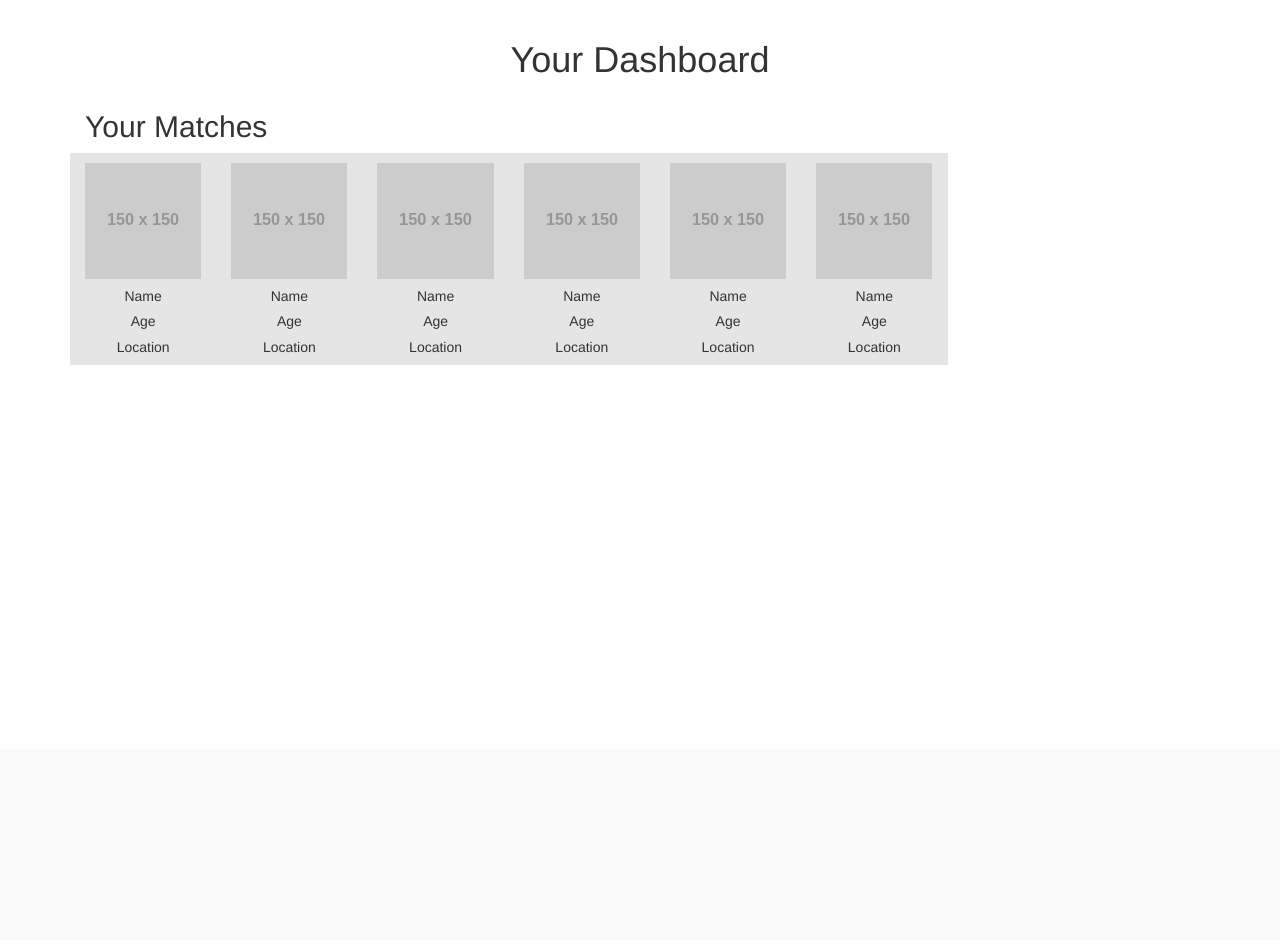
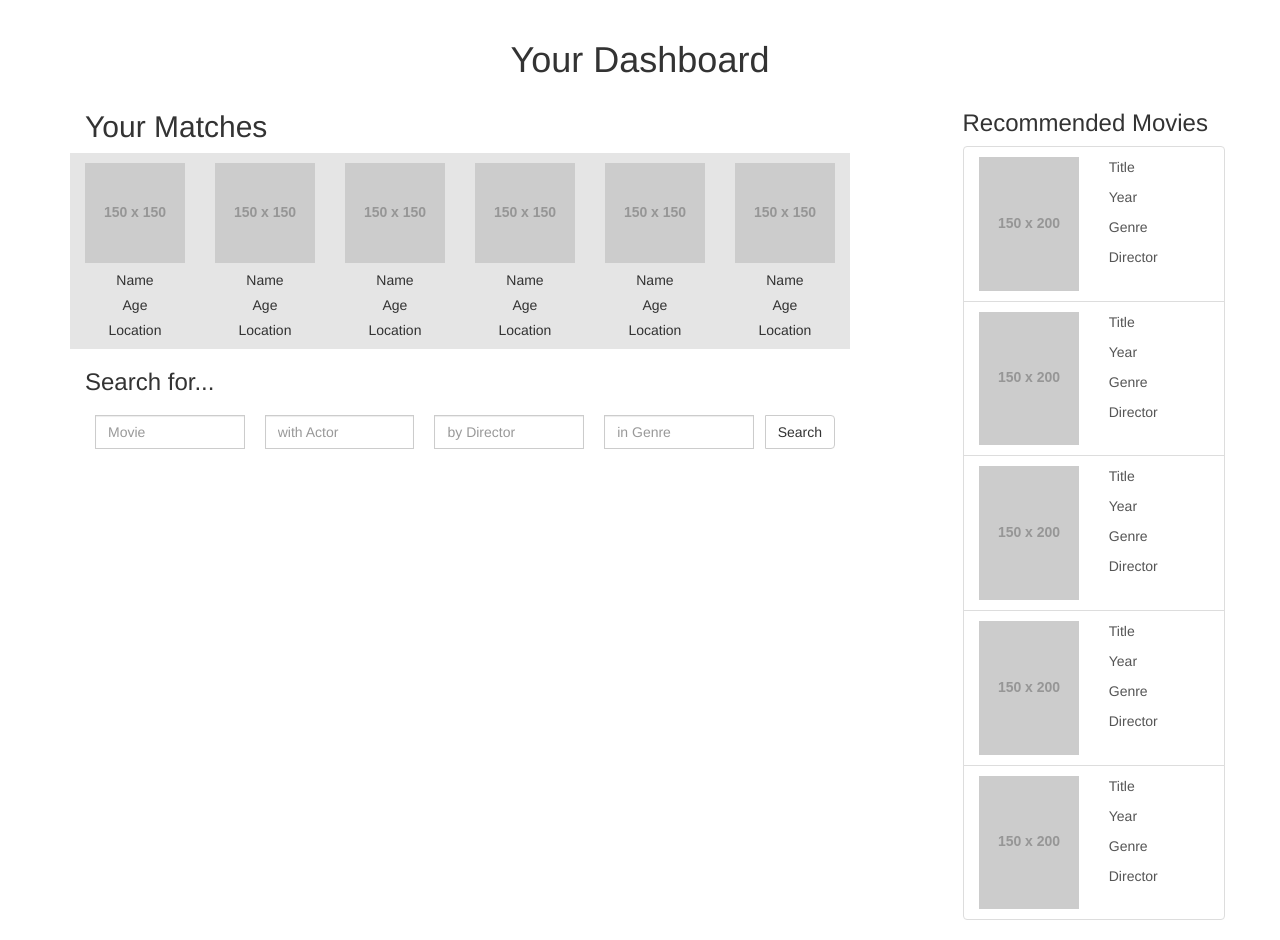
Before and after one commit to Crongz/Fildatify, a Flask app: page / in a window 1280 px wide. Shown: the part 51-991 px from the top of the page. Before the commit the page ends 416 px from the top, so only its background shows below. Run offline with Flask 2, Linux system fonts and the light colour scheme; grey boxes labelled with a size stand in for pictures from a placeholder-image service; some libraries are stand-ins or nearby versions.

Commit message:
dashboard

```diff
--- a/app/templates/home.html
+++ b/app/templates/home.html
@@ -15,7 +15,8 @@ h1 {
 
 <div class="container">
 	<div class="row">
-		<div class="col-md-9">
+		<div class="col-md-8">
+			<div>
 				<h2>Your Matches</h2>
 				<div class="row" id="match-container">
 					<div class="col-sm-2 match-col text-center">
@@ -56,7 +57,93 @@ h1 {
 					</div>
 				</div>
 				</div>
-		<div class="col-md-3">
+				<!--Search for movies-->
+					<h3>Search for...</h3>
+					<div class="input-group">
+			      <span><input type="text" class="form-control" placeholder="Movie" style="width: 22%; margin:10px"></span>
+						<span><input type="text" class="form-control" placeholder="with Actor" style="width: 22%; margin:10px"></span>
+						<span><input type="text" class="form-control" placeholder="by Director" style="width: 22%; margin:10px"></span>
+						<span><input type="text" class="form-control" placeholder="in Genre" style="width: 22%; margin:10px"></span>
+			      <span class="input-group-btn">
+			        <button class="btn btn-default" type="button">Search</button>
+			      </span>
+			    </div>
+				</div>
+		<div class="col-md-3 col-xs-offset-1" id="popular">
+			<h3>Recommended Movies</h3>
+			<div class="list-group">
+			  <a href="#" class="list-group-item">
+					<div class="row">
+					<div class="col-xs-6">
+						<img class="img-responsive" src="http://placehold.it/150x200"/>
+					</div>
+					<div class="col-xs-6">
+						<p>Title</p>
+						<p>Year</p>
+						<p>Genre</p>
+						<p>Director</p>
+					</div>
+					</div>
+				</a>
+
+				<a href="#" class="list-group-item">
+					<div class="row">
+					<div class="col-xs-6">
+						<img class="img-responsive" src="http://placehold.it/150x200"/>
+					</div>
+					<div class="col-xs-6">
+						<p>Title</p>
+						<p>Year</p>
+						<p>Genre</p>
+						<p>Director</p>
+					</div>
+					</div>
+				</a>
+
+				<a href="#" class="list-group-item">
+					<div class="row">
+					<div class="col-xs-6">
+						<img class="img-responsive" src="http://placehold.it/150x200"/>
+					</div>
+					<div class="col-xs-6">
+						<p>Title</p>
+						<p>Year</p>
+						<p>Genre</p>
+						<p>Director</p>
+					</div>
+					</div>
+				</a>
+
+				<a href="#" class="list-group-item">
+					<div class="row">
+					<div class="col-xs-6">
+						<img class="img-responsive" src="http://placehold.it/150x200"/>
+					</div>
+					<div class="col-xs-6">
+						<p>Title</p>
+						<p>Year</p>
+						<p>Genre</p>
+						<p>Director</p>
+					</div>
+					</div>
+				</a>
+
+				<a href="#" class="list-group-item">
+					<div class="row">
+					<div class="col-xs-6">
+						<img class="img-responsive" src="http://placehold.it/150x200"/>
+					</div>
+					<div class="col-xs-6">
+						<p>Title</p>
+						<p>Year</p>
+						<p>Genre</p>
+						<p>Director</p>
+					</div>
+					</div>
+				</a>
+
+			</div>
+
 		</div>
 	</div>
 </div>
```
Lines whose indentation alone changed are shown as unchanged.
